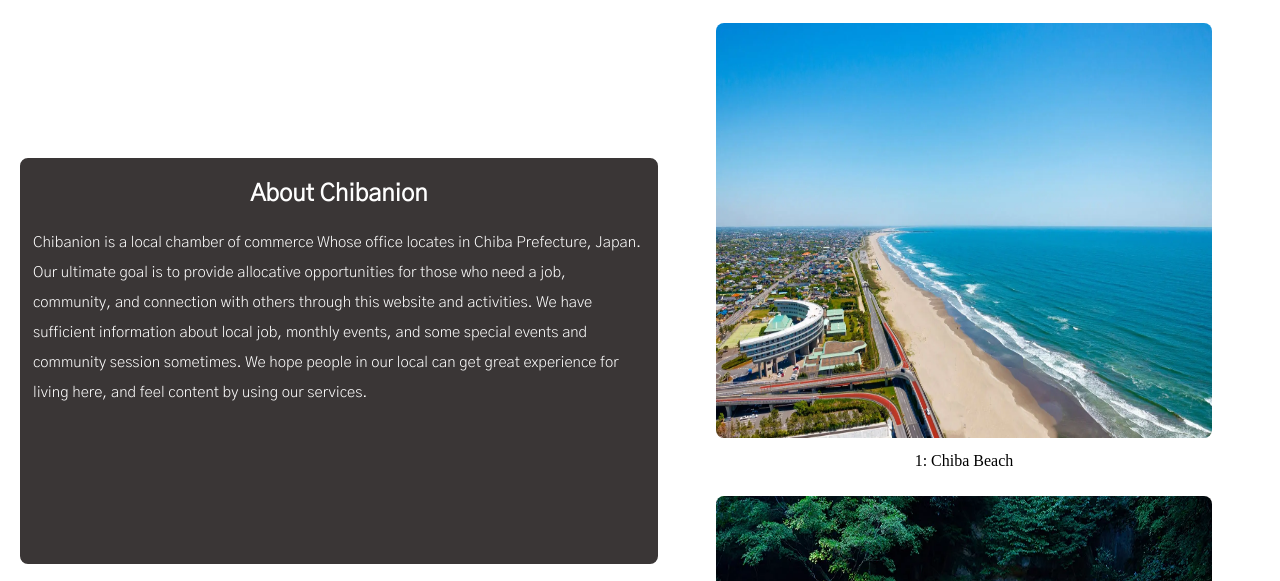
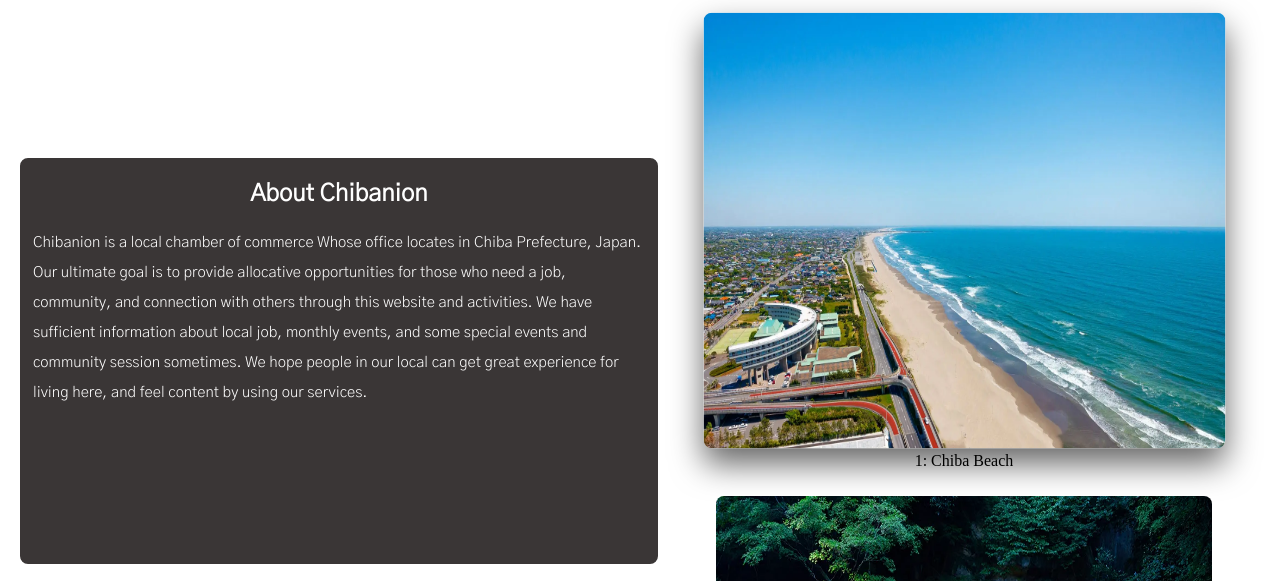
Before and after one commit to Yukimaru32/wdd230, a plain HTML site: page chamber/discover.html in a window 1280 px wide. In both pictures the pointer is over the picture 963 px from the left and 431 px from the top of the page. Shown: the part 201-782 px from the top of the page. Drawn offline with Linux system fonts and the light colour scheme.

Commit message:
added hover effect on my discover html

```diff
--- a/chamber/styles/base.css
+++ b/chamber/styles/base.css
@@ -80,6 +80,14 @@
         margin: 0;
         font-size: 18px;
         justify-content: center;
+    }
+    figure img {
+        transition: box-shadow 0.5s ease-in-out, transform 0.3s ease-in-out;
+    }
+
+    figure:hover img {
+        box-shadow: 0 15px 30px rgba(0, 0, 0, 0.6);
+        transform: scale(1.05); /* Slight zoom effect */
     }
     footer img{
         height: 50px;
```
